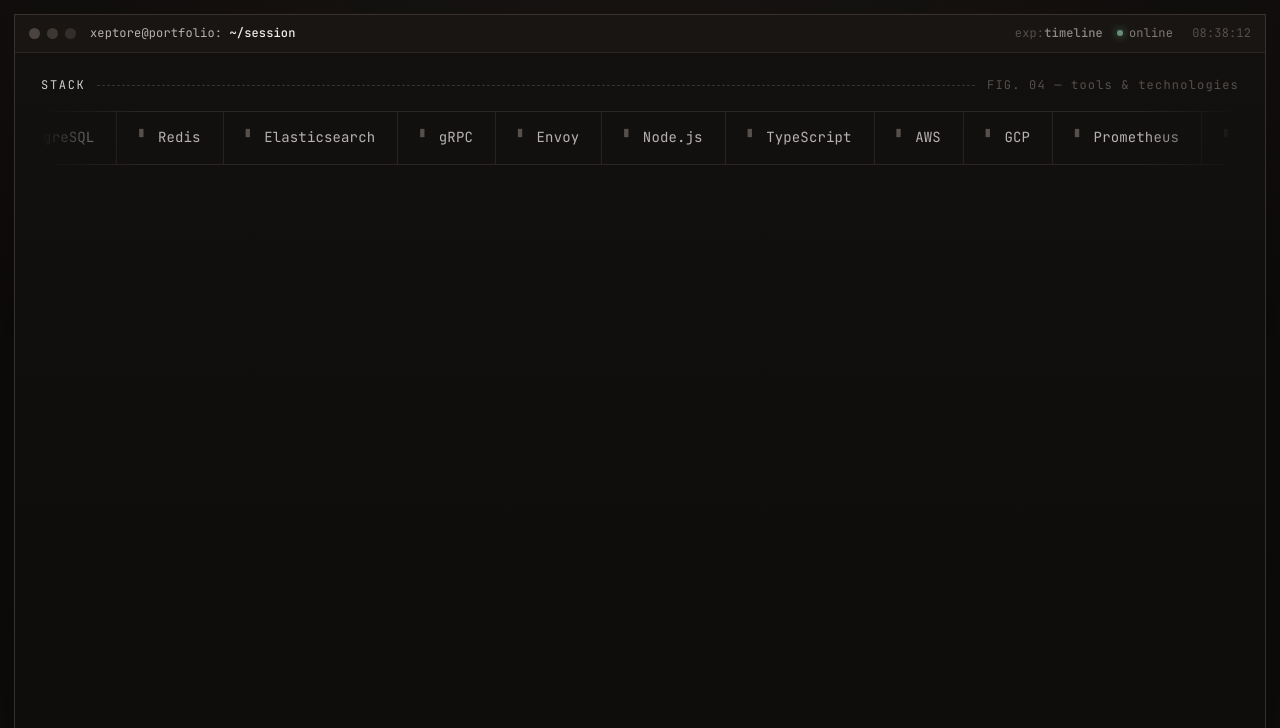
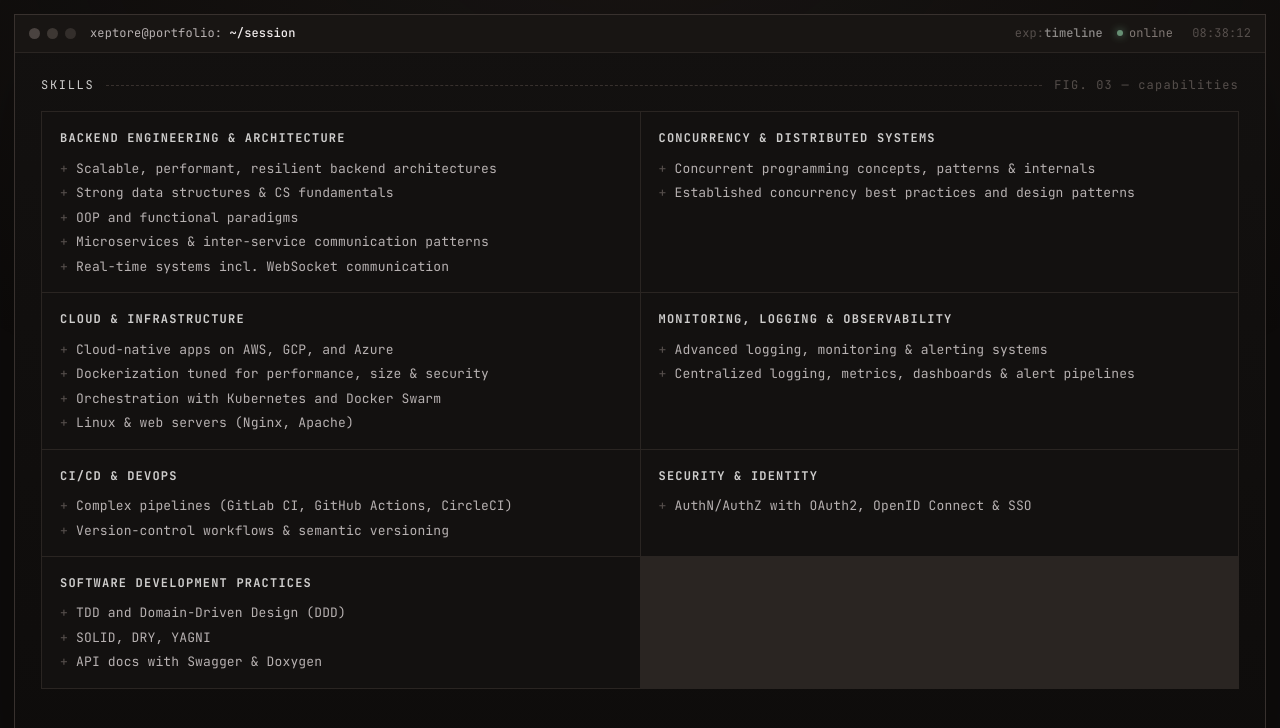
Before and after one commit to zahramirkazemi/xeptore-portfolio, a React (Vite) app: page / in a window 1280 px wide. Shown: the top 728 px of the page. Built offline with nearby package versions, Linux system fonts and the light colour scheme.

Commit message:
feat: add skills

```diff
--- a/src/components/MainContent.tsx
+++ b/src/components/MainContent.tsx
@@ -4,6 +4,7 @@
 
 import BootLoading from './BootLoading.tsx';
 import Stack from './commands/Stack.tsx';
+import Skills from './commands/Skills.tsx';
 
 export default function MainContent() {
   const [booting, setBooting] = useState(true)
@@ -34,7 +35,7 @@
       aria-label="Terminal output"
     >
       <BootLoading booting={booting} bootShown={bootShown} />
-      <Stack />
+      <Skills />
     </div>
   )
 }
--- /dev/null
+++ b/src/components/commands/Skills.tsx
@@ -0,0 +1,22 @@
+import { CV } from '../../core/data.ts'
+import { Section } from '../Shared.tsx'
+
+export default function Skills() {
+  return (
+    <>
+      <Section tag="skills" fig="FIG. 03 — capabilities" />
+      <div className="skills">
+        {CV.skills.map((skillGroup, i) => (
+          <div className="skill" key={i}>
+            <h4>{skillGroup.group}</h4>
+            <ul>
+              {skillGroup.items.map((item, k) => (
+                <li key={k}>{item}</li>
+              ))}
+            </ul>
+          </div>
+        ))}
+      </div>
+    </>
+  )
+}
--- a/src/core/globals.css
+++ b/src/core/globals.css
@@ -454,3 +454,49 @@
     transform: translateX(-50%);
   }
 }
+
+/* ===================== SKILLS ===================== */
+.skills {
+  display: grid;
+  grid-template-columns: repeat(2, 1fr);
+  gap: 1px;
+  background: var(--border);
+  border: 1px solid var(--border);
+}
+.skill {
+  background: var(--bg-1);
+  padding: 16px 18px;
+}
+.skill h4 {
+  margin: 0 0 10px;
+  font-size: 12px;
+  color: var(--accent);
+  text-transform: uppercase;
+  letter-spacing: 0.1em;
+}
+.skill ul {
+  margin: 0;
+  padding: 0;
+  list-style: none;
+  display: flex;
+  flex-direction: column;
+  gap: 5px;
+}
+.skill li {
+  color: var(--fg-mid);
+  font-size: 13px;
+  padding-left: 16px;
+  position: relative;
+  line-height: 1.5;
+}
+.skill li::before {
+  content: "+";
+  position: absolute;
+  left: 0;
+  color: var(--fg-faint);
+}
+@media (max-width: 700px) {
+  .skills {
+    grid-template-columns: 1fr;
+  }
+}
```
